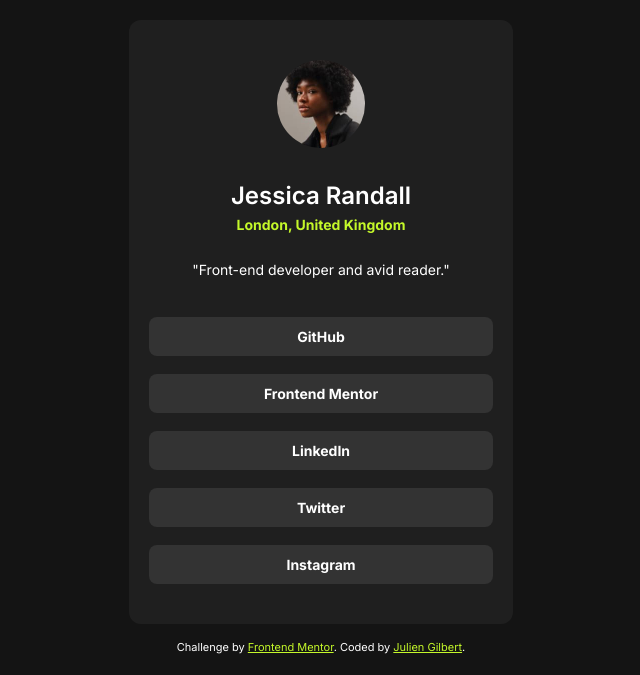
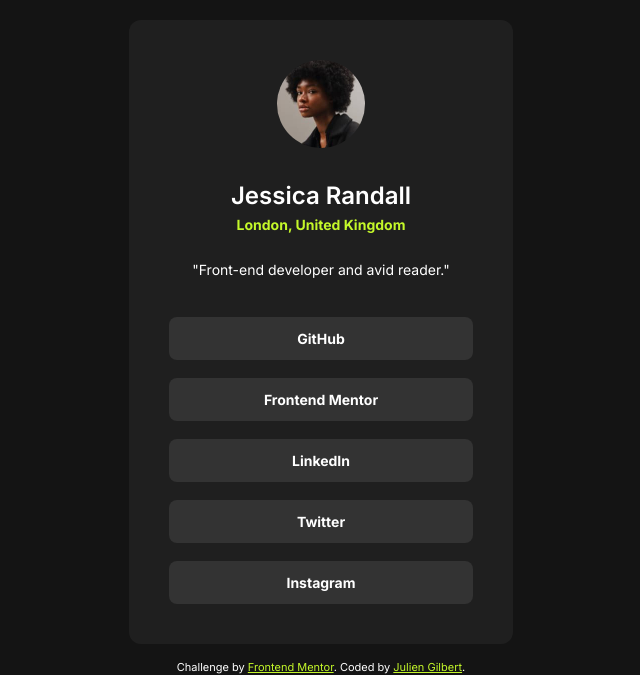
Before and after one commit to juliengDev/Social_Links_Profile, a website: page index.html in a window 1280 px wide. Shown: the part 154-829 px from the top of the page, without its empty margins (319-959 px from the left). Drawn offline with Linux system fonts and the light colour scheme.

Commit message:
fixing padding

```diff
--- a/sass/components/_card.scss
+++ b/sass/components/_card.scss
@@ -30,6 +30,7 @@
     }
   }
   &-social {
+    max-width: 30.4rem;
     margin-top: 1rem;
     display: flex;
     flex-direction: column;
@@ -40,12 +41,13 @@
       align-items: center;
       white-space: nowrap;
       list-style-type: none;
-      padding: 1.2rem 11.5rem;
+      padding: 1.4rem 11.5rem;
       border-radius: 8px;
       background-color: var(--color-grey);
       transition: all 0.4s ease;
       @include respond(mobile) {
         max-width: 27.9rem;
+        padding: 1.2rem 11.5rem;
       }
       &:hover {
         cursor: url("../../assets/images/handcursor.png"), auto;
```
Also changed, not shown: public/css/style.css, 1 other file.
